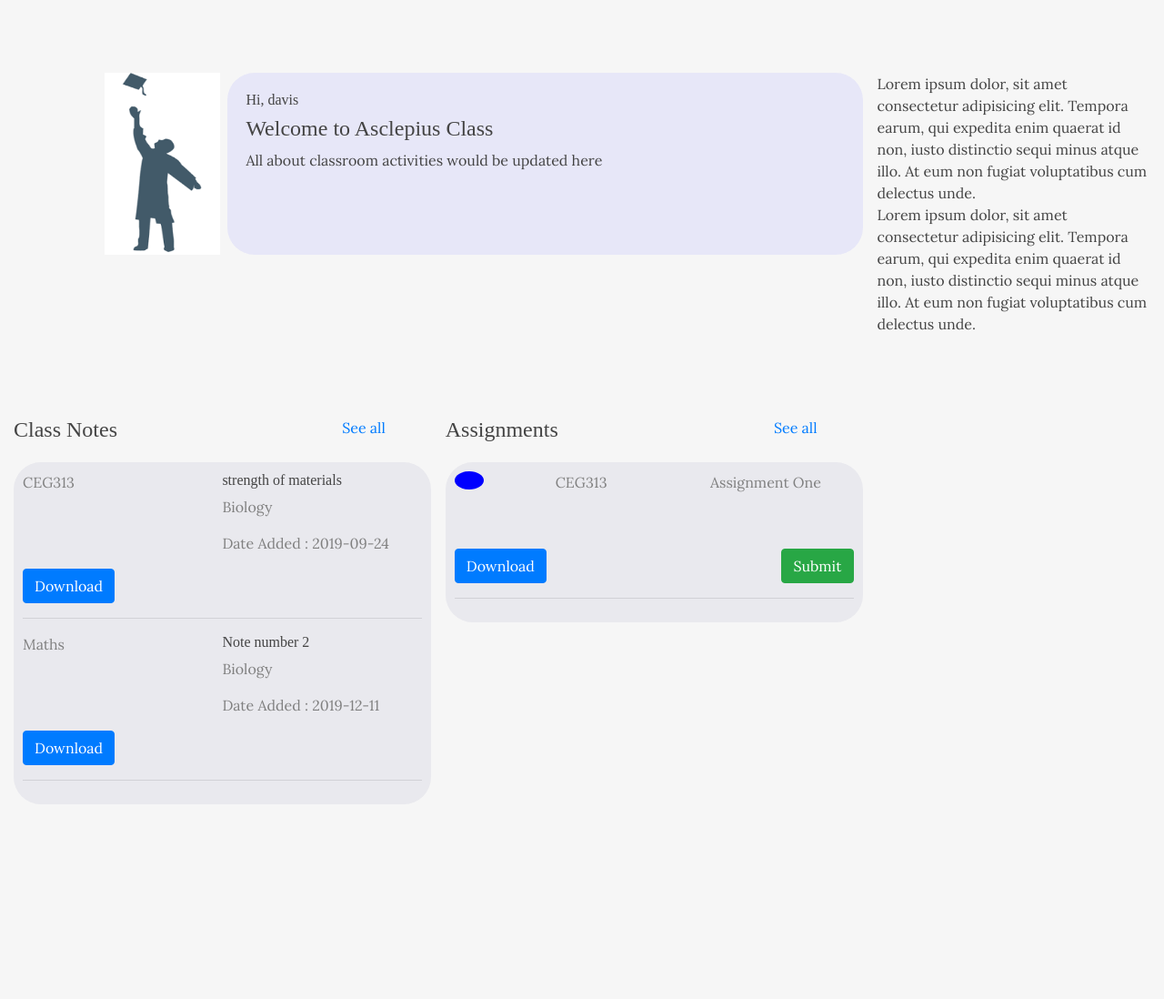
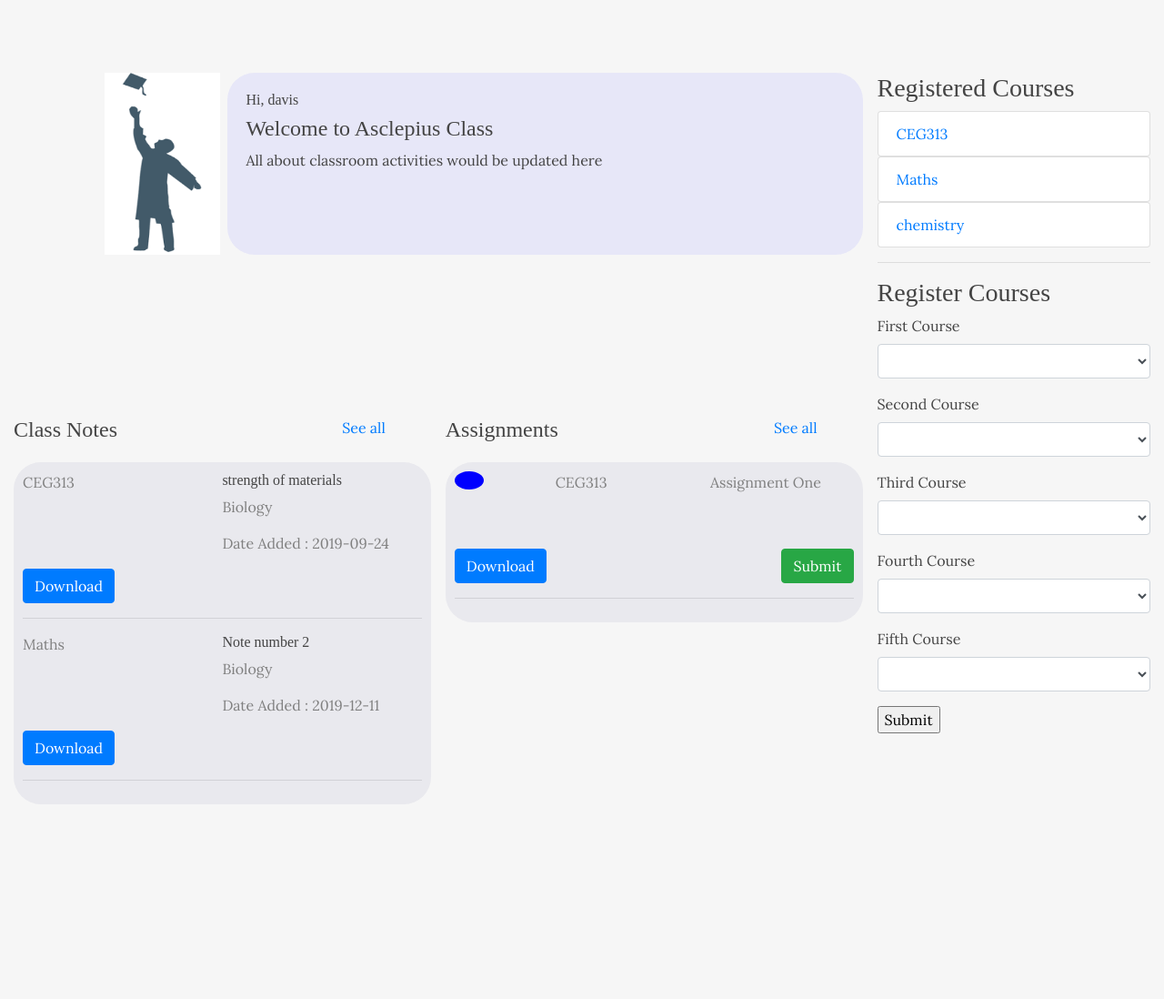
Before and after one commit to hngi/Team_Asclepius_MinI_Class_Web, a PHP site: page /dashboard.php in a window 1280 px wide. Shown: the part 66-1164 px from the top of the page at 91% size. Run offline with PHP 8.4, Linux system fonts and the light colour scheme; a user stored in the database is signed in; data comes from the database, SQL or seed files in the repository; lists and menus that the app fills with data are empty; some libraries are stand-ins or nearby versions; some web fonts are replaced.

Commit message:
created a few changes to files

```diff
--- a/controllers/StudentController.php
+++ b/controllers/StudentController.php
@@ -50,10 +50,12 @@
 
         public function ShowRegdCourses($id_number){
 
-            $sql = "SELECT courses FROM users where id_number = '$id_number'";
+            $sql = "SELECT * FROM users where id_number = '$id_number'";
             $query = $this->db->query($sql);
 
-            $RegdCourses = mysqli_fetch_assoc($query);
+            $Result = mysqli_fetch_assoc($query);
+            $RegdCourses = $Result['courses'];
+            $RegdCourses = json_decode($RegdCourses);
 
             return $RegdCourses;
 
@@ -177,6 +179,15 @@
             return $user;
           }
 
+        public function SelectCourses($faculty){
+
+            $sql ="SELECT * FROM courses WHERE faculty_code = '$faculty'";
+            $fac_courses = $this->db->query($sql);
+
+            return $fac_courses;
+
+        }
+
     }
 
 
--- a/dashboard.php
+++ b/dashboard.php
@@ -51,9 +51,11 @@ $user =$student->GetUser($user_id);
     //$id_number = 'stu268174';
 
     $id_number = $user['id_number'];
+    $faculty = $user['faculty_code'];
     $notes = $student->ShowCourseNotes($id_number);
+    $assignments = $student->ShowCourseAssignments($id_number);
+    $courses = $student->ShowRegdCourses($id_number);
 
-    $assignments = $student->ShowCourseAssignments($id_number);
 
 
 
@@ -193,11 +195,134 @@ $user =$student->GetUser($user_id);
     <div class="side" id="b">
 
       <div id="caleandar">
-        Lorem ipsum dolor, sit amet consectetur adipisicing elit. Tempora earum, qui expedita enim quaerat id non, iusto distinctio sequi minus atque illo. At eum non fugiat voluptatibus cum delectus unde.
+        <h3>Registered Courses</h3>
+        <div class="list-group">
+          <ul class="list-group">
+            <?php
+              foreach($courses as $cos){
+
+                echo ' <a href="course.php?course_code='.$cos.'"><li class="list-group-item">'.$cos.'</li></a>';
+              }
+
+
+            ?>
+          </ul>
+
+        </div>
+
       </div>
-      <div>
-        Lorem ipsum dolor, sit amet consectetur adipisicing elit. Tempora earum, qui expedita enim quaerat id non, iusto distinctio sequi minus atque illo. At eum non fugiat voluptatibus cum delectus unde.
+
+      <div id="caleandar">
+        <hr>
+        <h3>Register Courses</h3>
+        <form action="" method="POST">
+          <div class="form-group">
+            <label for="course1">First Course</label>
+            <select name="course1" id="course1" class="form-control">
+              <option value=""></option>
+              <?php
+                $fac_courses = $student->SelectCourses($faculty);
+                  while($fac_course = mysqli_fetch_assoc($fac_courses)):
+              ?>
+                <option  value="<?=$fac_course['course_code']; ?>"><?=$fac_course['course_title']; ?></option>
+
+              <?php
+                  endwhile;
+              ?>
+              <?php
+
+
+              ?>
+            </select>
+
+          </div>
+          <div class="form-group">
+            <label for="course2">Second Course</label>
+            <select name="course2" id="course2" class="form-control">
+              <option value=""></option>
+              <?php
+                $fac_courses = $student->SelectCourses($faculty);
+                  while($fac_course = mysqli_fetch_assoc($fac_courses)):
+              ?>
+                <option  value="<?=$fac_course['course_code']; ?>"><?=$fac_course['course_title']; ?></option>
+
+              <?php
+                  endwhile;
+              ?>
+              <?php
+
+
+              ?>
+            </select>
+
+          </div>
+          <div class="form-group">
+            <label for="course3">Third Course</label>
+            <select name="course3" id="course3" class="form-control">
+              <option value=""></option>
+              <?php
+                $fac_courses = $student->SelectCourses($faculty);
+                  while($fac_course = mysqli_fetch_assoc($fac_courses)):
+              ?>
+                <option  value="<?=$fac_course['course_code']; ?>"><?=$fac_course['course_title']; ?></option>
+
+              <?php
+                  endwhile;
+              ?>
+              <?php
+
+
+              ?>
+            </select>
+
+          </div>
+          <div class="form-group">
+            <label for="course4">Fourth Course</label>
+            <select name="course4" id="course4" class="form-control">
+              <option value=""></option>
+              <?php
+                $fac_courses = $student->SelectCourses($faculty);
+                  while($fac_course = mysqli_fetch_assoc($fac_courses)):
+              ?>
+                <option  value="<?=$fac_course['course_code']; ?>"><?=$fac_course['course_title']; ?></option>
+
+              <?php
+                  endwhile;
+              ?>
+              <?php
+
+
+              ?>
+            </select>
+
+          </div>
+          <div class="form-group">
+            <label for="course5">Fifth Course</label>
+            <select name="course5" id="course5" class="form-control">
+              <option value=""></option>
+              <?php
+                $fac_courses = $student->SelectCourses($faculty);
+                  while($fac_course = mysqli_fetch_assoc($fac_courses)):
+              ?>
+                <option  value="<?=$fac_course['course_code']; ?>"><?=$fac_course['course_title']; ?></option>
+
+              <?php
+                  endwhile;
+              ?>
+              <?php
+
+
+              ?>
+            </select>
+
+          </div>
+          <div>
+            <input type="submit" value="Submit" name="course_reg">
+          </div>
+        </form>
+
       </div>
+
 
     </div>
   </div>
```
